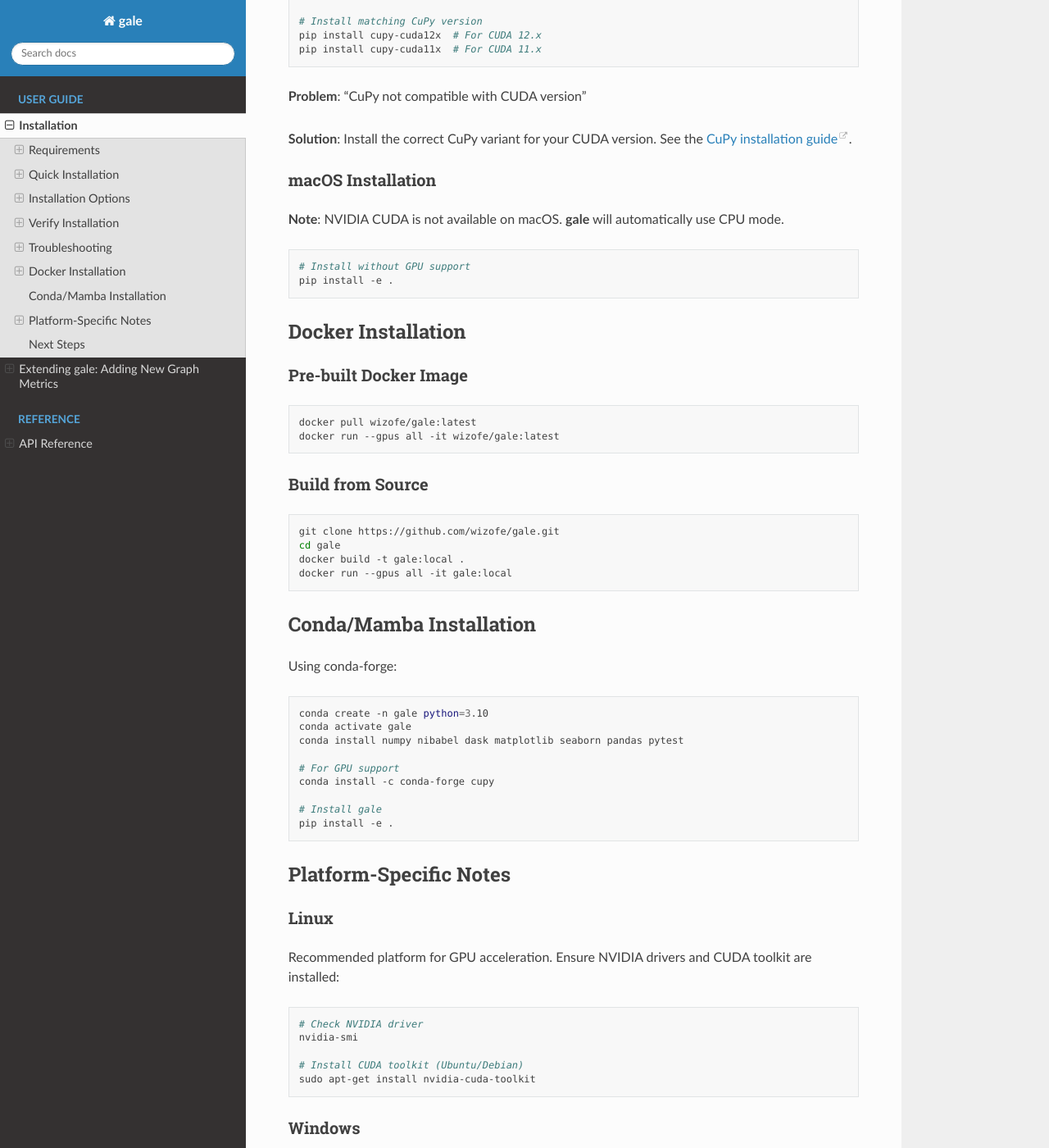
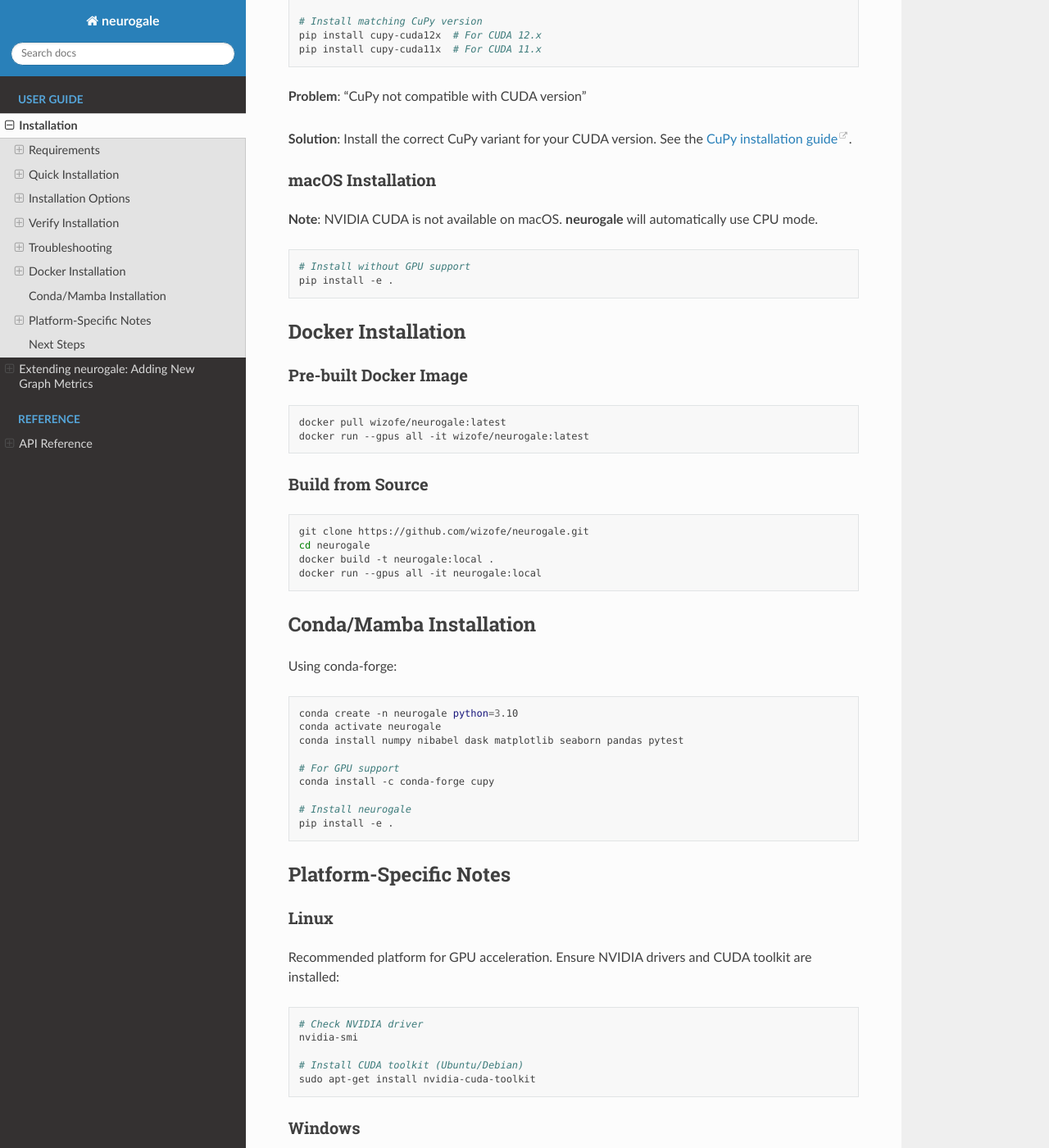
Before and after one commit to wizofe/gale, a Sphinx documentation site: the page built from docs/installation.rst, in a window 1280 px wide and 1400 px high, scrolled down 3703 px. Shown: the whole window at 82% size. Built offline with Sphinx 7.4.7 and the Read the Docs theme 3.1.0, drawn with Linux system fonts in a browser that asks for light colours; some of the changed text lies outside the part shown.

Commit message:
Rename project from GALE to NEUROGALE
- Update package name from 'gale' to 'neurogale' in setup.py
- Update all documentation files (README, docs/*.rst) with new name
- Update command-line entry point to 'neurogale'
- Update all GitHub URLs and ReadTheDocs references
- Update Sphinx configuration with new project name
- Update test configuration and docstrings
- Maintain version 0.2.0 and all functionality intact

Tests passing: 63 passed, 21 skipped (GPU), 11 failed (known precision issues)

🤖 Generated with [Claude Code](https://claude.com/claude-code)

Co-Authored-By: Claude <noreply@anthropic.com>

```diff
--- a/docs/api.rst
+++ b/docs/api.rst
@@ -1,7 +1,7 @@
 API Reference
 =============
 
-This page contains the API reference for **gale** modules.
+This page contains the API reference for **neurogale** modules.
 
 Preprocessing Module
 --------------------
--- a/docs/conf.py
+++ b/docs/conf.py
@@ -10,7 +10,7 @@ sys.path.insert(0, os.path.abspath('..'))
 sys.path.insert(0, os.path.abspath('../src'))
 
 # -- Project information -----------------------------------------------------
-project = 'gale'
+project = 'neurogale'
 copyright = '2025, Ioannis Valasakis'
 author = 'Ioannis Valasakis'
 release = '0.2.0'
@@ -47,7 +47,7 @@ html_theme = 'sphinx_rtd_theme'
 html_static_path = ['_static']
 
 html_theme_options = {
-    'canonical_url': 'https://gale.readthedocs.io',
+    'canonical_url': 'https://neurogale.readthedocs.io',
     'logo_only': False,
     'display_version': True,
     'prev_next_buttons_location': 'bottom',
@@ -64,7 +64,7 @@ html_theme_options = {
 html_context = {
     'display_github': True,
     'github_user': 'wizofe',
-    'github_repo': 'gale',
+    'github_repo': 'neurogale',
     'github_version': 'master',
     'conf_py_path': '/docs/',
 }
@@ -81,20 +81,20 @@ latex_elements = {
 }
 
 latex_documents = [
-    (master_doc, 'gale.tex', 'gale Documentation',
+    (master_doc, 'neurogale.tex', 'neurogale Documentation',
      'Ioannis Valasakis', 'manual'),
 ]
 
 # -- Options for manual page output ------------------------------------------
 man_pages = [
-    (master_doc, 'gale', 'gale Documentation',
+    (master_doc, 'neurogale', 'neurogale Documentation',
      [author], 1)
 ]
 
 # -- Options for Texinfo output ----------------------------------------------
 texinfo_documents = [
-    (master_doc, 'gale', 'gale Documentation',
-     author, 'gale', 'GPU-Accelerated Large-scale Exploration for brain connectivity analysis.',
+    (master_doc, 'neurogale', 'neurogale Documentation',
+     author, 'neurogale', 'GPU-Accelerated Large-scale Exploration for brain connectivity analysis.',
      'Miscellaneous'),
 ]
 
--- a/docs/installation.rst
+++ b/docs/installation.rst
@@ -1,7 +1,7 @@
 Installation
 ============
 
-**gale** (GPU-Accelerated Large-scale Exploration) can be installed in multiple ways depending on your needs and environment.
+**neurogale** (GPU-Accelerated Large-scale Exploration) can be installed in multiple ways depending on your needs and environment.
 
 Requirements
 ------------
@@ -41,8 +41,8 @@ Using uv (Recommended)
 .. code-block:: bash
 
     # Clone the repository
-    git clone https://github.com/wizofe/gale.git
-    cd gale
+    git clone https://github.com/wizofe/neurogale.git
+    cd neurogale
 
     # Create virtual environment
     uv venv .venv
@@ -63,8 +63,8 @@ Using pip
 .. code-block:: bash
 
     # Clone the repository
-    git clone https://github.com/wizofe/gale.git
-    cd gale
+    git clone https://github.com/wizofe/neurogale.git
+    cd neurogale
 
     # Create virtual environment
     python -m venv venv
@@ -78,7 +78,7 @@ From PyPI (Coming Soon)
 
 .. code-block:: bash
 
-    pip install gale
+    pip install neurogale
 
 Installation Options
 --------------------
@@ -92,7 +92,7 @@ For systems without NVIDIA GPUs (e.g., macOS, AMD GPUs):
 
     pip install -e .
 
-This installs all core dependencies except CuPy. **gale** will automatically fall back to CPU computation.
+This installs all core dependencies except CuPy. **neurogale** will automatically fall back to CPU computation.
 
 GPU-Enabled Installation
 ~~~~~~~~~~~~~~~~~~~~~~~~
@@ -172,10 +172,10 @@ Command-Line Verification
 .. code-block:: bash
 
     # Show GPU information
-    gale --show-gpu-info
+    neurogale --show-gpu-info
 
     # Run small test
-    gale --n_voxels 100 --n_timepoints 50 --cpu-only --seed 42
+    neurogale --n_voxels 100 --n_timepoints 50 --cpu-only --seed 42
 
 Troubleshooting
 ---------------
@@ -203,7 +203,7 @@ CuPy Installation Issues
 macOS Installation
 ~~~~~~~~~~~~~~~~~~
 
-**Note**: NVIDIA CUDA is not available on macOS. **gale** will automatically use CPU mode.
+**Note**: NVIDIA CUDA is not available on macOS. **neurogale** will automatically use CPU mode.
 
 .. code-block:: bash
 
@@ -218,18 +218,18 @@ Pre-built Docker Image
 
 .. code-block:: bash
 
-    docker pull wizofe/gale:latest
-    docker run --gpus all -it wizofe/gale:latest
+    docker pull wizofe/neurogale:latest
+    docker run --gpus all -it wizofe/neurogale:latest
 
 Build from Source
 ~~~~~~~~~~~~~~~~~
 
 .. code-block:: bash
 
-    git clone https://github.com/wizofe/gale.git
-    cd gale
-    docker build -t gale:local .
-    docker run --gpus all -it gale:local
+    git clone https://github.com/wizofe/neurogale.git
+    cd neurogale
+    docker build -t neurogale:local .
+    docker run --gpus all -it neurogale:local
 
 Conda/Mamba Installation
 -------------------------
@@ -238,14 +238,14 @@ Using conda-forge:
 
 .. code-block:: bash
 
-    conda create -n gale python=3.10
-    conda activate gale
+    conda create -n neurogale python=3.10
+    conda activate neurogale
     conda install numpy nibabel dask matplotlib seaborn pandas pytest
 
     # For GPU support
     conda install -c conda-forge cupy
 
-    # Install gale
+    # Install neurogale
     pip install -e .
 
 Platform-Specific Notes
@@ -276,7 +276,7 @@ GPU support requires NVIDIA drivers and CUDA toolkit:
 macOS
 ~~~~~
 
-GPU acceleration not available (no CUDA support). **gale** works in CPU mode:
+GPU acceleration not available (no CUDA support). **neurogale** works in CPU mode:
 
 .. code-block:: bash
 
```
Also changed, not shown: README.md (+24 -24 lines), docs/extending.rst (+6 -6 lines), docs/index.rst (+19 -19 lines), setup.py (+4 -4 lines), .readthedocs.yaml, 3 other files.
